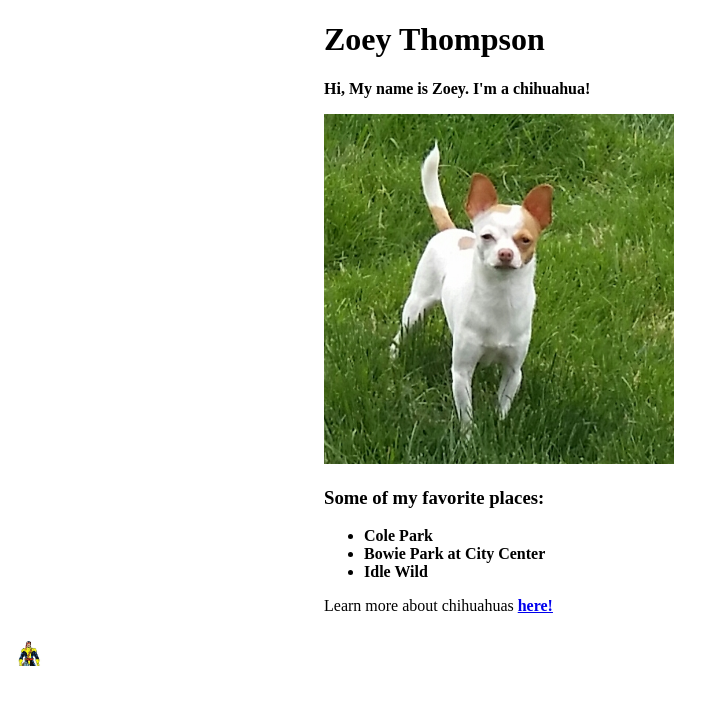
After one commit to tonyt1272/user-signup, a Flask app: template templates/welcome.html in a window 1280 px wide. The commit adds this page. Shown: the top 705 px of the page, without its empty margins (0-719 px from the left). Run offline with Flask 2, Linux system fonts and the light colour scheme; the template is opened without the code that fills it, so the values that code supplies are empty.

Commit message:
Added welcome page, things seem to work, testing to follow

```diff
--- a/main.py
+++ b/main.py
@@ -25,6 +25,10 @@ def index():
     vpass_word_error=vpass_word_error1 and cgi.escape(vpass_word_error1, quote=True),
     e_mail_error=e_mail_error1 and cgi.escape(e_mail_error1, quote=True))
     ##----------
+
+# @app.route("/welcome", methods=['POST'])
+# def welcome_page():
+#     render_template('welcome.html', success='Welcome')
 
 @app.route("/submit", methods=['POST'])
 def form_submission():
@@ -99,9 +103,8 @@ def form_submission():
 
     #form render or redirect
     if form_error ==True:
-    	#return redirect("/?user_name_error={r0}&pass_word_error={r1}&vpass_word_error={r2}".format(r0=user_name_error,r1=pass_word_error,r2=vpass_word_error))
     	return redirect("/?user_name_error={}&pass_word_error={}&vpass_word_error={}&e_mail_error={}&form_name={}".format(*error_list))
     else:
-    	return render_template('signup.html')
-
+    	#return render_template('signup.html', success='Welcome')
+        return render_template('welcome.html', success='Welcome')
 app.run()
--- a/templates/base.html
+++ b/templates/base.html
@@ -1,23 +1,31 @@
 <!DOCTYPE html>
 <html>
     <head>
+        {% if success %}
+        <title>Welcome to Zoey's Page!</title>
+        {% else %}
         <title>User Signup</title>
+        {% endif %}
         <link rel="shortcut icon" type="image/ico" href="/static/favicon.ico">
         <style>
-/*body {
-    background-color: lightblue;
-}*/
 
+{% if success %}
+body {
+    background-color: rgb(237, 248, 255);
+    /*background-color: lightblue;*/
+}
+{% endif %}
 a {
     font-weight: bold;
 }
 
 #forge {
-    height: 3%;
-    width: 3%;
-    float: right;
+    height: 25px;
+    width: 25px;
+    float: left;
+
     padding-top: 10px;
-    padding-right: 10px;
+    padding-right: 100px;
     padding-bottom: 10px;
     padding-left: 10px;
 }
@@ -43,6 +51,6 @@ a {
 
         {% block content %}
         {% endblock %}
-
+        <img src="static/forge.png" id="forge"/><!--If you give Forge enough time he can build anything.-->
     </body>
 </html>
--- /dev/null
+++ b/templates/welcome.html
@@ -0,0 +1,28 @@
+{% extends "base.html" %}
+
+{% block content %}
+
+
+<html>
+
+	<body>
+		<div class='center'>
+		<h1>Zoey Thompson</h1>
+		<p><strong>Hi, My name is Zoey.  I'm a chihuahua!</strong></p>
+		<img src="\static\Zoey_in_grass.jpg" width="350" height="350">
+		<h3>Some of my favorite places:</h3>
+		<ul>
+			<b>
+			<li>Cole Park</li>
+			<li>Bowie Park at City Center</li>
+			<li>Idle Wild</li>
+			</b>
+		</ul>
+		<!--h4-->
+			<p>Learn more about chihuahuas <a href="https://www.akc.org/dog-breeds/chihuahua/"><b>here!</b></a></p>
+		<!--/h4-->
+		</div>
+	</body>
+</html>
+
+{% endblock %}
```
Also changed, not shown: static/Zoey_in_grass.jpg (added), static/forge.png (added).
